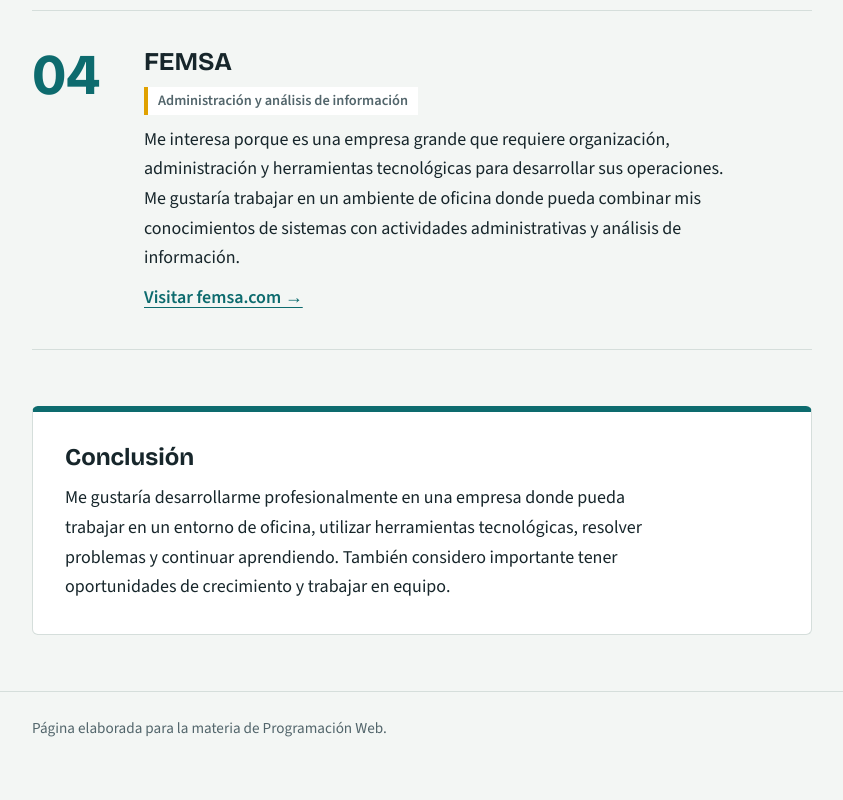
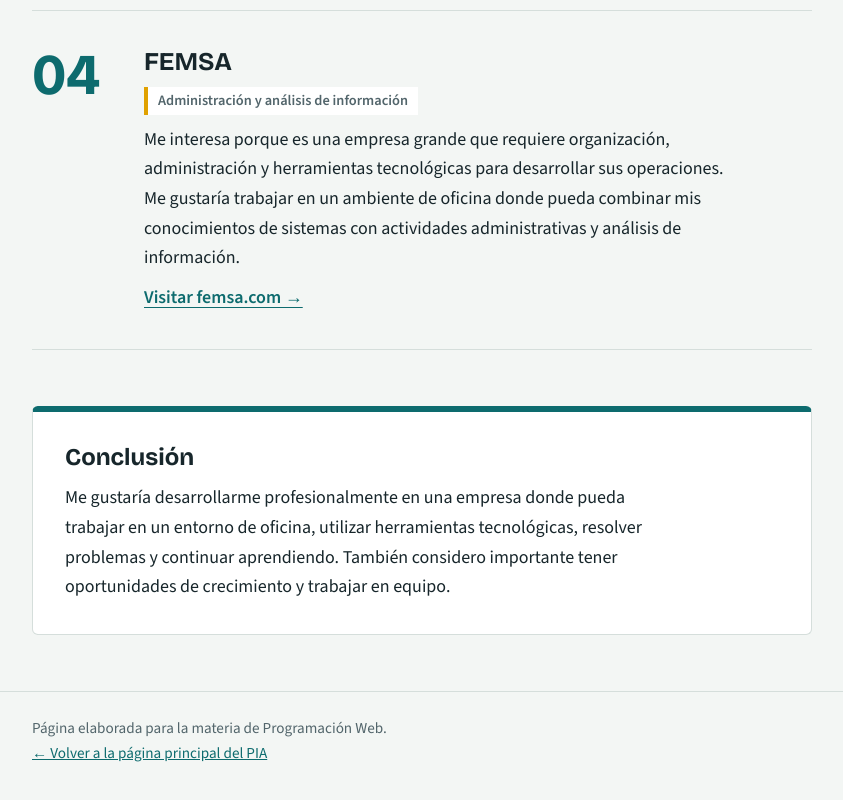
Before and after one commit to M3nny75/trabajos-progra, a plain HTML site: page index.html in a window 1280 px wide. Shown: the part 1402-2202 px from the top of the page, without its empty margins (218-1061 px from the left). Drawn offline with nearby package versions, Linux system fonts and the light colour scheme.

Commit message:
Agregar enlace de regreso al índice del PIA

```diff
--- a/index.html
+++ b/index.html
@@ -319,6 +319,7 @@
   <footer class="pie">
     <div class="contenedor">
       <p>Página elaborada para la materia de Programación Web.</p>
+      <p><a href="https://m3nny75.github.io/Pia-Progra-web/">&larr; Volver a la página principal del PIA</a></p>
       <!-- Si quieres enlazar tu LinkedIn, agrega aquí:
            <p><a href="https://www.linkedin.com/in/tu-usuario">Mi perfil de LinkedIn</a></p> -->
     </div>
```
